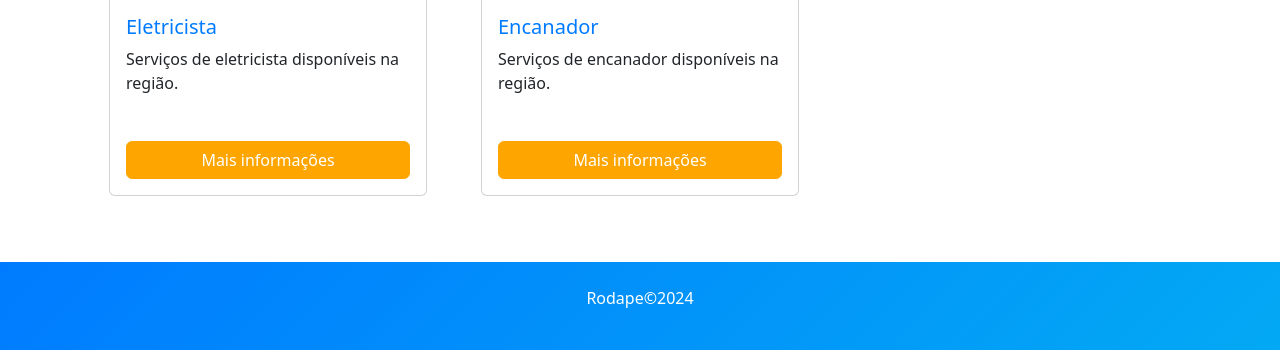
After one commit to oguustavo/GuiadeServi-osTCC, a Node server app: page /eventos/outrosServicos in a window 1280 px wide. The commit adds this page. Shown: the part 450-800 px from the top of the page. Run offline with Node 20, Linux system fonts and the light colour scheme; some libraries are stand-ins or nearby versions.

Commit message:
OutrosServicos

```diff
--- a/controllers/EventosControllers.js
+++ b/controllers/EventosControllers.js
@@ -63,4 +63,13 @@ module.exports = class EventosControllers {
             res.status(500).send('Erro ao carregar página de ônibus')
         }
     }
+
+    static async showOutrosServicos(req, res) {
+        try {
+            res.render('eventos/outrosServicos')
+        } catch (error) {
+            console.log(error)
+            res.status(500).send('Erro ao carregar página de outros serviços')
+        }
+    }
 }
--- a/routes/eventosRoutes.js
+++ b/routes/eventosRoutes.js
@@ -5,5 +5,6 @@ const EventosControllers = require('../controllers/EventosControllers')
 router.get('/', EventosControllers.showEventos)
 router.get('/farmacias', EventosControllers.showFarmacias)
 router.get('/onibus', EventosControllers.showOnibus)
+router.get('/outrosServicos', EventosControllers.showOutrosServicos)
 
 module.exports = router
--- a/views/eventos/home.handlebars
+++ b/views/eventos/home.handlebars
@@ -355,7 +355,7 @@
                 </a>
             </div>
             <div class="col">
-                <a href="/" class="card-link">
+                <a href="/eventos/outrosServicos" class="card-link">
                     <div class="card h-100">
                         <img src="/img/servicos.jpg" class="card-img-top" alt="Outros Serviços (Manutenção)">
                         <div class="card-body">
--- /dev/null
+++ b/views/eventos/outrosServicos.handlebars
@@ -0,0 +1,63 @@
+<!DOCTYPE html>
+<html lang="en">
+<head>
+    <meta charset="UTF-8">
+    <meta name="viewport" content="width=device-width, initial-scale=1.0">
+    <title>Outros Serviços</title>
+    <link href="https://cdn.jsdelivr.net/npm/bootstrap@5.3.0/dist/css/bootstrap.min.css" rel="stylesheet">
+    <style>
+        .card {
+            margin: 15px;
+            transition: transform 0.2s;
+        }
+        .card:hover {
+            transform: scale(1.05);
+        }
+        .card img {
+            height: 250px;
+            object-fit: cover;
+        }
+        .card-title {
+            color: #007BFF;
+        }
+        .btn-primary {
+            background-color: #FFA500;
+            border-color: #FFA500;
+        }
+        .card-body {
+            display: flex;
+            flex-direction: column;
+            justify-content: space-between;
+        }
+    </style>
+</head>
+<body>
+    <div class="container">
+        <h1 class="my-4">Outros Serviços</h1>
+        <div class="row row-cols-1 row-cols-md-3 g-4">
+            <div class="col">
+                <div class="card h-100">
+                    <img src="/img/eletricista.jpg" class="card-img-top" alt="Eletricista">
+                    <div class="card-body">
+                        <h5 class="card-title">Eletricista</h5>
+                        <p class="card-text">Serviços de eletricista disponíveis na região.</p>
+                        <a href="#" class="btn btn-primary mt-auto">Mais informações</a>
+                    </div>
+                </div>
+            </div>
+            <div class="col">
+                <div class="card h-100">
+                    <img src="/img/encanador.jpg" class="card-img-top" alt="Encanador">
+                    <div class="card-body">
+                        <h5 class="card-title">Encanador</h5>
+                        <p class="card-text">Serviços de encanador disponíveis na região.</p>
+                        <a href="#" class="btn btn-primary mt-auto">Mais informações</a>
+                    </div>
+                </div>
+            </div>
+            <!-- Add more cards as needed -->
+        </div>
+    </div>
+    <script src="https://cdn.jsdelivr.net/npm/bootstrap@5.3.0/dist/js/bootstrap.bundle.min.js"></script>
+</body>
+</html>
```
